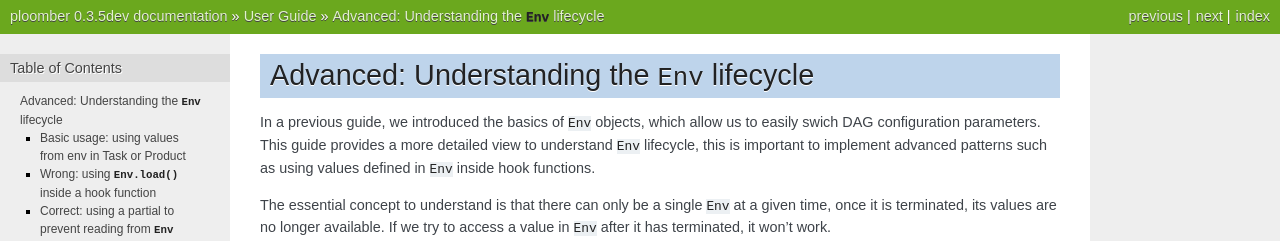
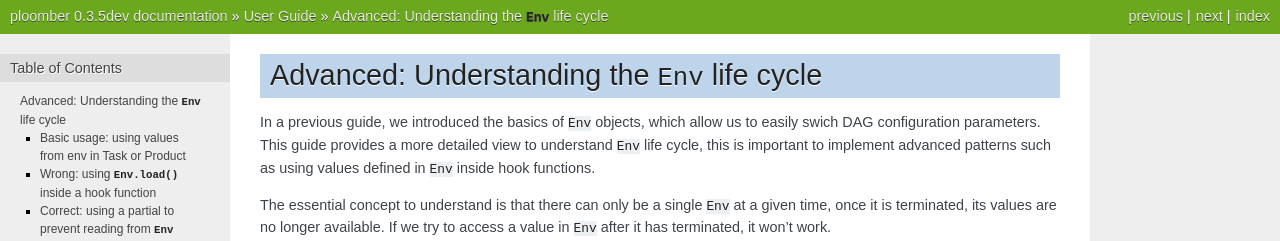
Before and after one commit to ploomber/ploomber, a Sphinx documentation site: the page built from doc/guide/env-life-cycle.ipynb, in a window 1280 px wide and 900 px high. Shown: the top 241 px of the window. Built offline with Sphinx 7.4.7, drawn with Linux system fonts in a browser that asks for light colours.

Commit message:
fixes #88 - adds env life cycle guide

```diff
--- a/doc/guide_index.rst
+++ b/doc/guide_index.rst
@@ -11,6 +11,6 @@
     guide/testing
     guide/structuring
     guide/dag-configurator
-    guide/env-lifecycle
+    guide/env-life-cycle
     guide/versioning
     guide/extending
```
Also changed, not shown: doc/guide/env-life-cycle.ipynb.
